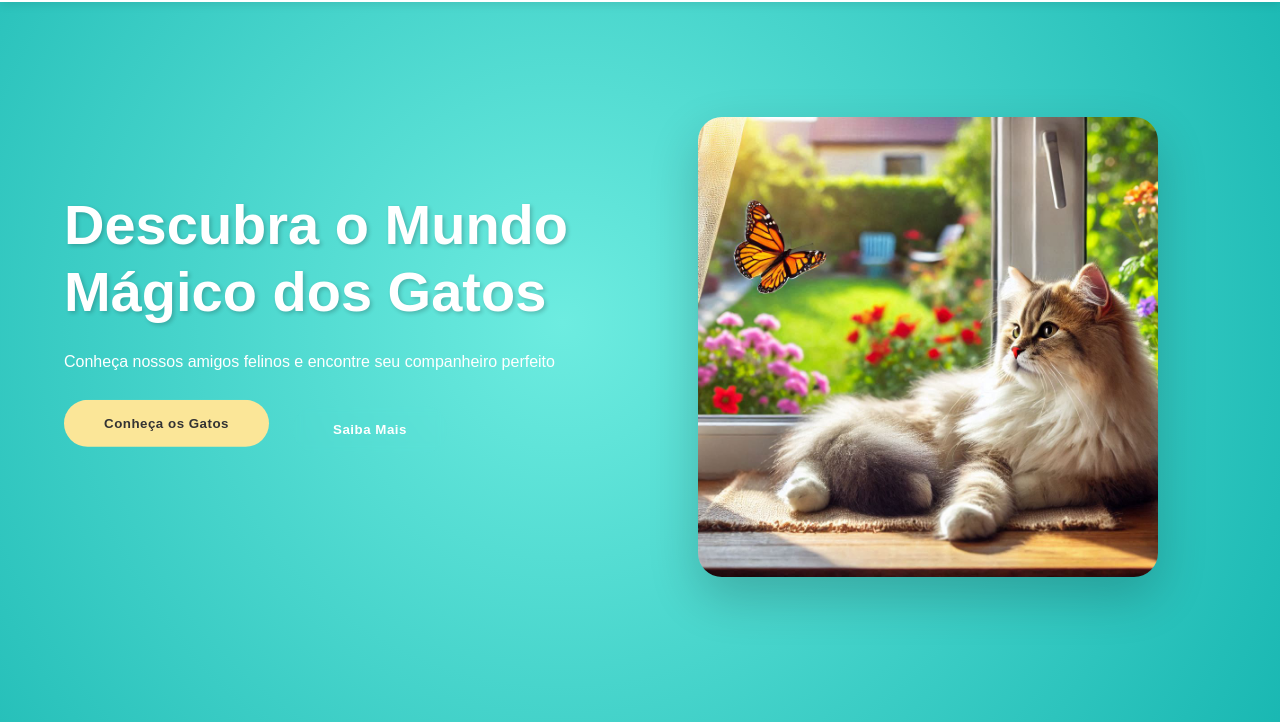
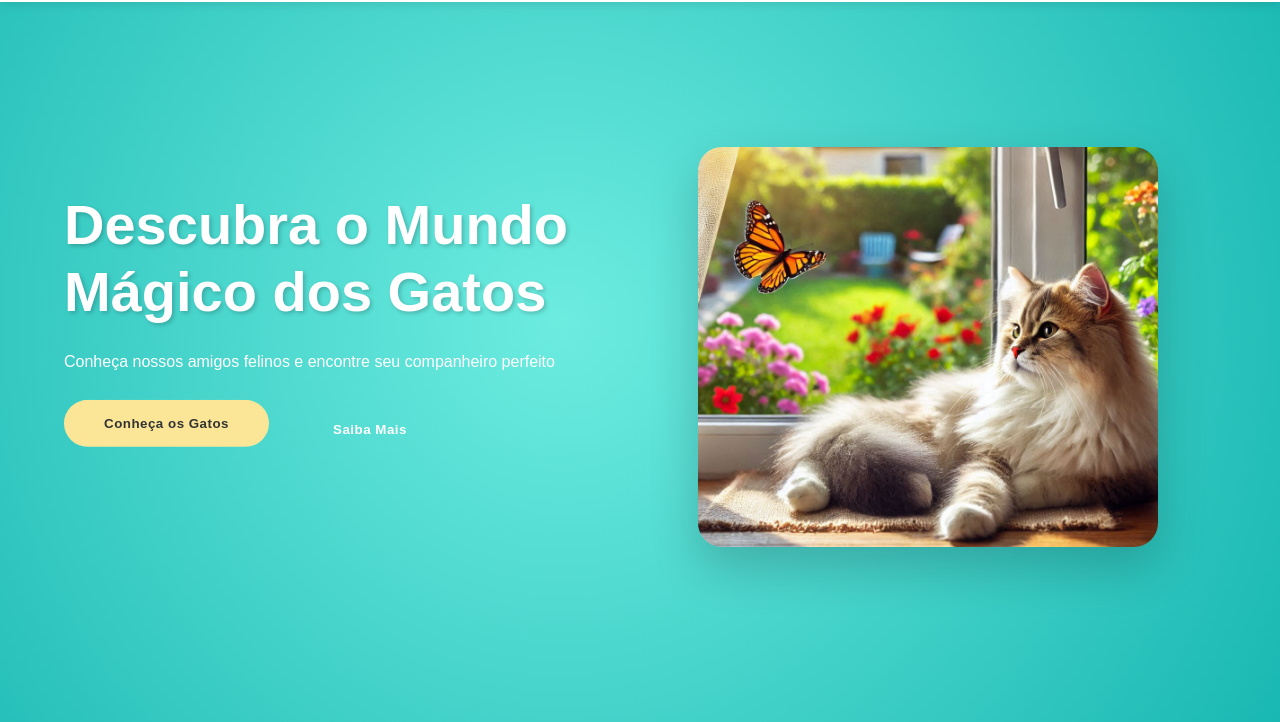
Before and after one commit to fvandrad/gato, a plain HTML site: page index.html in a window 1280 px wide. Shown: the part 78-800 px from the top of the page. Drawn offline with Linux system fonts and the light colour scheme.

Commit message:
Update styles.css

```diff
--- a/styles.css
+++ b/styles.css
@@ -248,6 +248,8 @@ nav a:hover::after {
 .hero-image img {
     margin-top: 50px;
     width: 80%;
+    height: 400px;
+    object-fit: cover;
     border-radius: 24px;
     box-shadow: 0 20px 50px rgba(0, 0, 0, 0.2);
     animation: slideIn 1.2s cubic-bezier(0.4, 0, 0.2, 1) 0.5s backwards;
```
